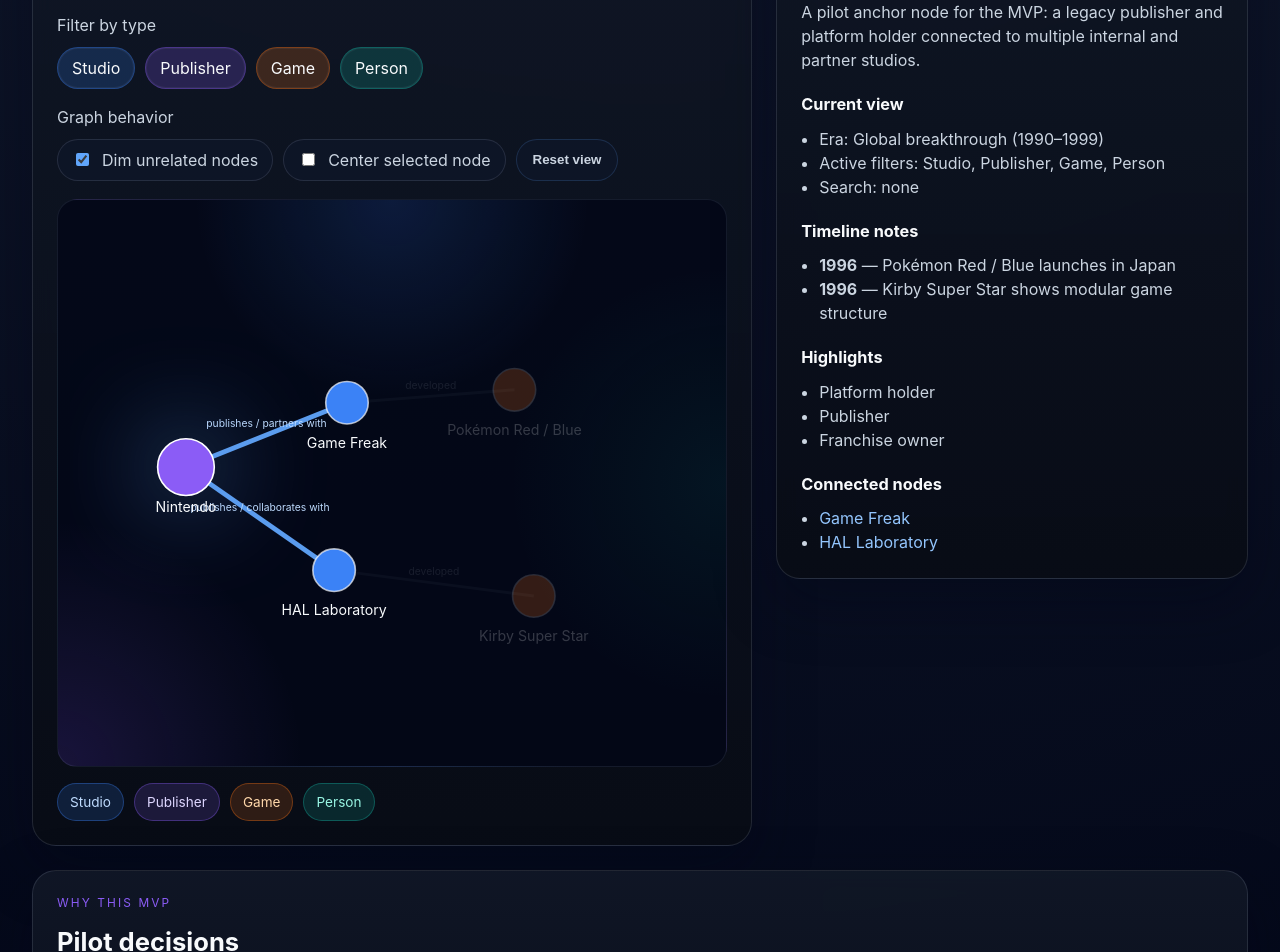
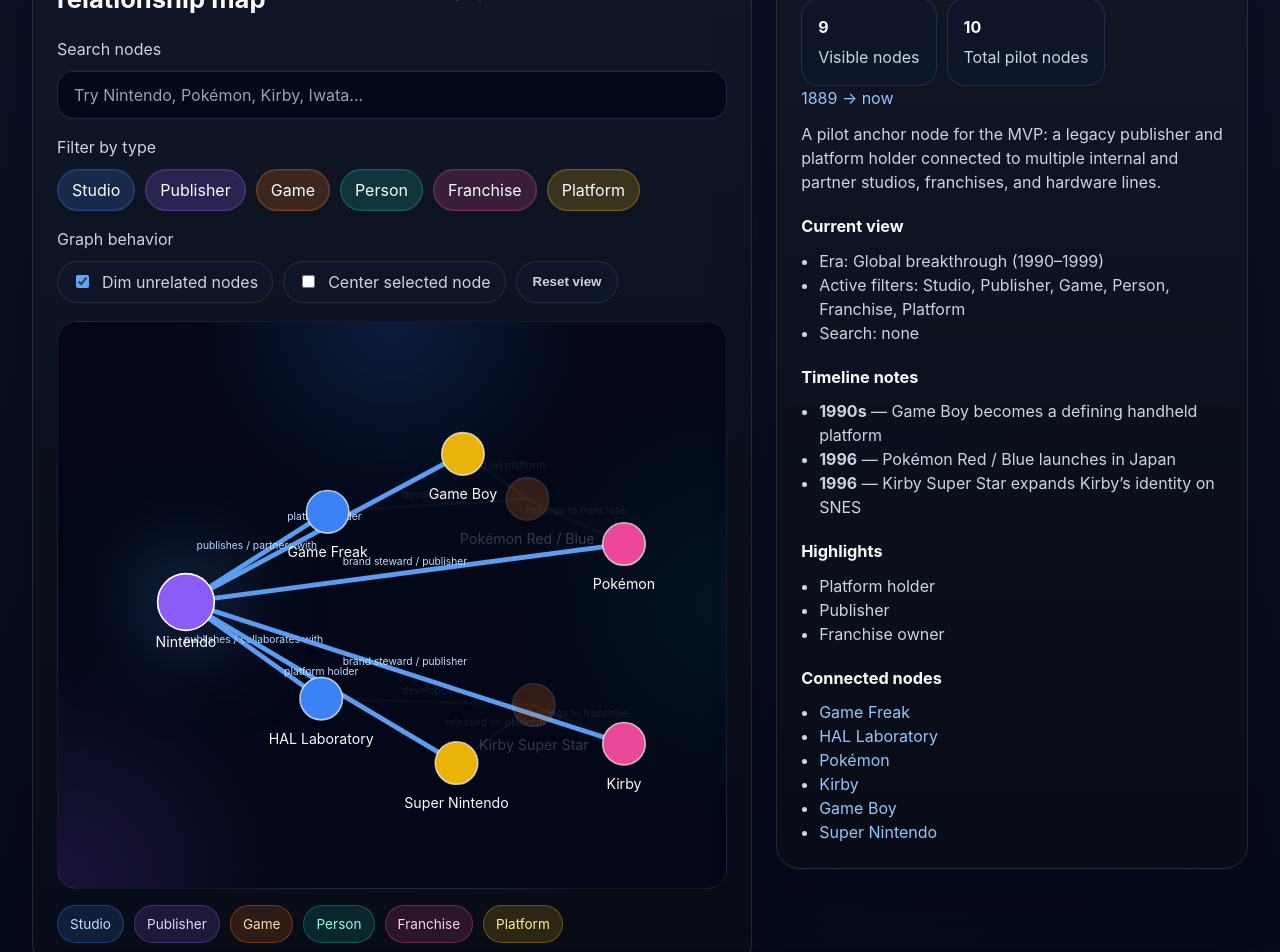
Before and after one commit to gusicclaw-bot/game-progression, a React (Vite) app: page / in a window 1280 px wide. Shown: the part 1140-2092 px from the top of the page. Built offline with nearby package versions, Linux system fonts and the light colour scheme.

Commit message:
Add franchise and platform node types

```diff
--- a/src/App.css
+++ b/src/App.css
@@ -263,6 +263,22 @@
   background: rgba(249, 115, 22, 0.2);
 }
 
+.filter-chip.franchise {
+  border-color: rgba(236, 72, 153, 0.35);
+}
+
+.filter-chip.franchise.active {
+  background: rgba(236, 72, 153, 0.2);
+}
+
+.filter-chip.platform {
+  border-color: rgba(234, 179, 8, 0.35);
+}
+
+.filter-chip.platform.active {
+  background: rgba(234, 179, 8, 0.2);
+}
+
 .toggle-pill input {
   accent-color: #60a5fa;
 }
@@ -345,6 +361,14 @@
   fill: #f97316;
 }
 
+.node.franchise {
+  fill: #ec4899;
+}
+
+.node.platform {
+  fill: #eab308;
+}
+
 .node-label {
   fill: #f8fafc;
   font-size: 2.2px;
@@ -395,6 +419,20 @@
   background: rgba(249, 115, 22, 0.16);
   border-color: rgba(249, 115, 22, 0.35);
   color: #fed7aa;
+}
+
+.legend-pill.franchise,
+.kind-badge.franchise {
+  background: rgba(236, 72, 153, 0.16);
+  border-color: rgba(236, 72, 153, 0.35);
+  color: #fbcfe8;
+}
+
+.legend-pill.platform,
+.kind-badge.platform {
+  background: rgba(234, 179, 8, 0.16);
+  border-color: rgba(234, 179, 8, 0.35);
+  color: #fef08a;
 }
 
 .era {
--- a/src/data/gameData.ts
+++ b/src/data/gameData.ts
@@ -24,13 +24,13 @@
     id: 'global-breakthrough',
     label: 'Global breakthrough',
     range: '1990–1999',
-    description: 'Major character franchises become worldwide pillars of the ecosystem.',
+    description: 'Franchises and platforms start turning individual releases into world-scale phenomena.',
   },
   {
     id: 'leadership-legacy',
     label: 'Leadership legacy',
     range: '2000s+',
-    description: 'The graph starts to tell a story about stewardship, continuity, and influence.',
+    description: 'The graph starts to tell a story about stewardship, continuity, and long-term platform value.',
   },
 ]
 
@@ -60,20 +60,28 @@
     relatedNodeIds: ['game-freak'],
   },
   {
+    id: 'game-boy-momentum',
+    eraId: 'global-breakthrough',
+    yearLabel: '1990s',
+    title: 'Game Boy becomes a defining handheld platform',
+    summary: 'Portable hardware gives Pokémon the perfect commercial and social environment to explode.',
+    relatedNodeIds: ['game-boy', 'nintendo', 'pokemon-red-blue'],
+  },
+  {
     id: 'pokemon-launch',
     eraId: 'global-breakthrough',
     yearLabel: '1996',
     title: 'Pokémon Red / Blue launches in Japan',
     summary: 'A single RPG release reshapes the commercial and cultural scale of the network.',
-    relatedNodeIds: ['pokemon-red-blue', 'game-freak', 'nintendo'],
+    relatedNodeIds: ['pokemon-red-blue', 'pokemon-franchise', 'game-freak'],
   },
   {
     id: 'kirby-super-star',
     eraId: 'global-breakthrough',
     yearLabel: '1996',
-    title: 'Kirby Super Star shows modular game structure',
-    summary: 'The pilot’s second game example highlights how one release can express design variety.',
-    relatedNodeIds: ['kirby-super-star', 'hal'],
+    title: 'Kirby Super Star expands Kirby’s identity on SNES',
+    summary: 'The Kirby branch shows how franchise identity, platform context, and design experimentation reinforce each other.',
+    relatedNodeIds: ['kirby-super-star', 'kirby-franchise', 'snes'],
   },
   {
     id: 'iwata-leadership',
@@ -92,9 +100,9 @@
     kind: 'publisher',
     era: '1889 → now',
     x: 18,
-    y: 28,
+    y: 30,
     description:
-      'A pilot anchor node for the MVP: a legacy publisher and platform holder connected to multiple internal and partner studios.',
+      'A pilot anchor node for the MVP: a legacy publisher and platform holder connected to multiple internal and partner studios, franchises, and hardware lines.',
     highlights: ['Platform holder', 'Publisher', 'Franchise owner'],
     timelineTags: ['origins', 'studio-foundations', 'global-breakthrough', 'leadership-legacy'],
   },
@@ -103,8 +111,8 @@
     label: 'Game Freak',
     kind: 'studio',
     era: '1989 → now',
-    x: 43,
-    y: 18,
+    x: 40,
+    y: 16,
     description:
       'Independent studio best known for developing the core Pokémon RPG line while collaborating closely with Nintendo.',
     highlights: ['Japan', 'RPG', 'Long-term partner'],
@@ -115,8 +123,8 @@
     label: 'HAL Laboratory',
     kind: 'studio',
     era: '1980 → now',
-    x: 41,
-    y: 44,
+    x: 39,
+    y: 45,
     description:
       'Nintendo-affiliated studio behind Kirby and a long-running contributor to beloved first-party-style games.',
     highlights: ['Kirby', 'Smash roots', 'Partner studio'],
@@ -128,7 +136,7 @@
     kind: 'person',
     era: '1959 → 2015',
     x: 57,
-    y: 33,
+    y: 31,
     description:
       'A key human connection node showing how people tie together studios, leadership, and game history.',
     highlights: ['Programmer', 'HAL leadership', 'Nintendo leadership'],
@@ -139,10 +147,10 @@
     label: 'Pokémon Red / Blue',
     kind: 'game',
     era: '1996 / 1998',
-    x: 69,
-    y: 16,
+    x: 71,
+    y: 14,
     description:
-      'A landmark RPG release used in the pilot to demonstrate drill-down from industry node to studio to game.',
+      'A landmark RPG release used in the pilot to demonstrate drill-down from industry node to studio to game to franchise and platform.',
     highlights: ['Game Boy', 'Monster collecting', 'Global phenomenon'],
     timelineTags: ['global-breakthrough', 'leadership-legacy'],
   },
@@ -152,10 +160,58 @@
     kind: 'game',
     era: '1996',
     x: 72,
-    y: 48,
+    y: 46,
     description:
-      'Used as a second example game to show how the graph can compare franchises, teams, and release eras.',
+      'Used as a second example game to show how the graph can compare franchises, teams, release eras, and hardware context.',
     highlights: ['SNES', 'Platformer', 'Multi-scenario structure'],
+    timelineTags: ['global-breakthrough', 'leadership-legacy'],
+  },
+  {
+    id: 'pokemon-franchise',
+    label: 'Pokémon',
+    kind: 'franchise',
+    era: '1996 → now',
+    x: 86,
+    y: 21,
+    description:
+      'A franchise node showing how one breakout game becomes an enduring brand spanning sequels, media, and long-term platform strategy.',
+    highlights: ['Franchise', 'Brand expansion', 'Cross-media reach'],
+    timelineTags: ['global-breakthrough', 'leadership-legacy'],
+  },
+  {
+    id: 'kirby-franchise',
+    label: 'Kirby',
+    kind: 'franchise',
+    era: '1992 → now',
+    x: 86,
+    y: 52,
+    description:
+      'A franchise node for tracing how HAL and Nintendo sustain a character line across multiple design eras.',
+    highlights: ['Character franchise', 'Nintendo ecosystem', 'Long-running series'],
+    timelineTags: ['global-breakthrough', 'leadership-legacy'],
+  },
+  {
+    id: 'game-boy',
+    label: 'Game Boy',
+    kind: 'platform',
+    era: '1989 → 2003',
+    x: 61,
+    y: 7,
+    description:
+      'Portable Nintendo hardware that provided the social and technical context for early Pokémon’s explosive reach.',
+    highlights: ['Handheld', 'Portable link play', 'Mass-market reach'],
+    timelineTags: ['studio-foundations', 'global-breakthrough', 'leadership-legacy'],
+  },
+  {
+    id: 'snes',
+    label: 'Super Nintendo',
+    kind: 'platform',
+    era: '1990 → 2003',
+    x: 60,
+    y: 55,
+    description:
+      'A platform node that helps explain Kirby Super Star’s presentation, structure, and place in Nintendo’s 1990s output.',
+    highlights: ['16-bit era', 'Nintendo home console', 'Franchise showcase'],
     timelineTags: ['global-breakthrough', 'leadership-legacy'],
   },
 ]
@@ -163,8 +219,16 @@
 export const edges: EdgeRecord[] = [
   { from: 'nintendo', to: 'game-freak', label: 'publishes / partners with' },
   { from: 'nintendo', to: 'hal', label: 'publishes / collaborates with' },
+  { from: 'nintendo', to: 'game-boy', label: 'platform holder' },
+  { from: 'nintendo', to: 'snes', label: 'platform holder' },
+  { from: 'nintendo', to: 'pokemon-franchise', label: 'brand steward / publisher' },
+  { from: 'nintendo', to: 'kirby-franchise', label: 'brand steward / publisher' },
   { from: 'game-freak', to: 'pokemon-red-blue', label: 'developed' },
   { from: 'hal', to: 'kirby-super-star', label: 'developed' },
+  { from: 'pokemon-red-blue', to: 'pokemon-franchise', label: 'belongs to franchise' },
+  { from: 'kirby-super-star', to: 'kirby-franchise', label: 'belongs to franchise' },
+  { from: 'pokemon-red-blue', to: 'game-boy', label: 'released on platform' },
+  { from: 'kirby-super-star', to: 'snes', label: 'released on platform' },
   { from: 'satoru-iwata', to: 'hal', label: 'former president' },
   { from: 'satoru-iwata', to: 'nintendo', label: 'later president' },
 ]
@@ -174,6 +238,8 @@
   publisher: 'Publisher',
   game: 'Game',
   person: 'Person',
+  franchise: 'Franchise',
+  platform: 'Platform',
 }
 
 export const gameDeepDive: Record<string, { sections: DeepDiveSection[] }> = {
--- a/src/types/gameData.ts
+++ b/src/types/gameData.ts
@@ -1,4 +1,4 @@
-export type NodeKind = 'studio' | 'publisher' | 'game' | 'person'
+export type NodeKind = 'studio' | 'publisher' | 'game' | 'person' | 'franchise' | 'platform'
 
 export type NodeRecord = {
   id: string
```
